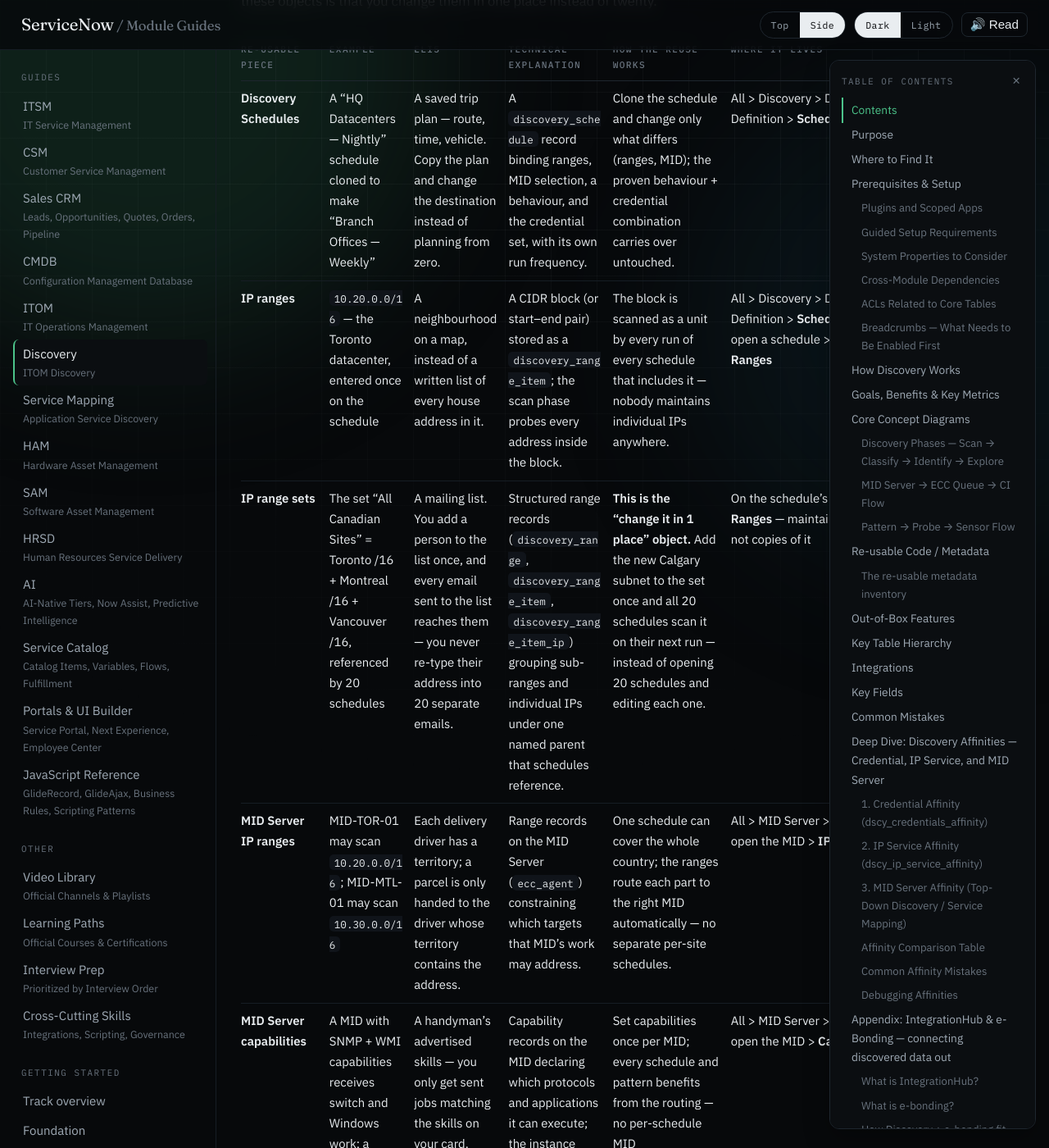
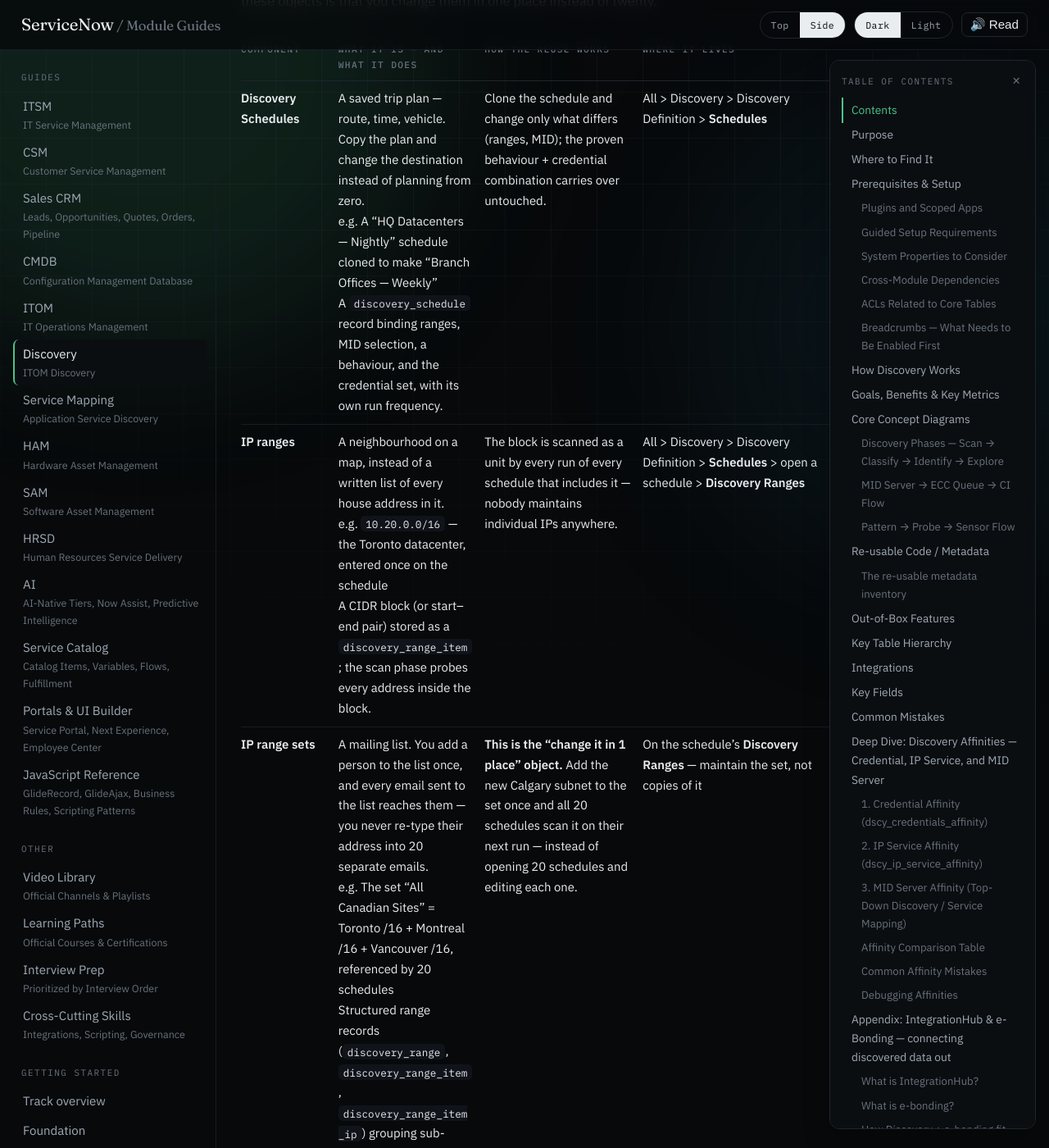
Before and after one commit to eltonaguiar/ServiceNow_Learning_TSOM-_CSM_FSM_SalesCRM_HAM_ITSM, a Jekyll site: the page built from docs/modules/discovery/discovery-guide.md, in a window 1280 px wide and 1400 px high, scrolled down 11510 px. Shown: the whole window at 82% size. Built offline with Jekyll 4.4.1, drawn with Linux system fonts in a browser that asks for light colours; our own code applies the rules of GitHub Pages for plain Markdown files; some of the changed text lies outside the part shown.

Commit message:
Restructure discovery re-usable-metadata table from 6 columns to 4
The 6-column table (16 rows of prose) rendered as unreadable 120px-wide columns.
ELI5 + example + mechanism now share one cell; content unchanged, widths readable.

```diff
--- a/docs/modules/discovery/discovery-guide.md
+++ b/docs/modules/discovery/discovery-guide.md
@@ -357,24 +357,24 @@ Navigator shortcuts worth memorizing (type in the filter box):
 
 Beyond scripts, Discovery is built from configuration records you define **once** and reuse everywhere. Every row below has the same shape: a concrete **example**, the plain-English version (**ELI5**), the **technical** version, and exactly **how the reuse works** — because the whole point of these objects is that you change them in one place instead of twenty.
 
-| Re-usable piece | Example | ELI5 | Technical explanation | How the reuse works | Where it lives |
-|---|---|---|---|---|---|
-| **Discovery Schedules** | A "HQ Datacenters — Nightly" schedule cloned to make "Branch Offices — Weekly" | A saved trip plan — route, time, vehicle. Copy the plan and change the destination instead of planning from zero. | A `discovery_schedule` record binding ranges, MID selection, a behaviour, and the credential set, with its own run frequency. | Clone the schedule and change only what differs (ranges, MID); the proven behaviour + credential combination carries over untouched. | All > Discovery > Discovery Definition > **Schedules** |
-| **IP ranges** | `10.20.0.0/16` — the Toronto datacenter, entered once on the schedule | A neighbourhood on a map, instead of a written list of every house address in it. | A CIDR block (or start–end pair) stored as a `discovery_range_item`; the scan phase probes every address inside the block. | The block is scanned as a unit by every run of every schedule that includes it — nobody maintains individual IPs anywhere. | All > Discovery > Discovery Definition > **Schedules** > open a schedule > **Discovery Ranges** |
-| **IP range sets** | The set "All Canadian Sites" = Toronto /16 + Montreal /16 + Vancouver /16, referenced by 20 schedules | A mailing list. You add a person to the list once, and every email sent to the list reaches them — you never re-type their address into 20 separate emails. | Structured range records (`discovery_range`, `discovery_range_item`, `discovery_range_item_ip`) grouping sub-ranges and individual IPs under one named parent that schedules reference. | **This is the "change it in 1 place" object.** Add the new Calgary subnet to the set once and all 20 schedules scan it on their next run — instead of opening 20 schedules and editing each one. | On the schedule's **Discovery Ranges** — maintain the set, not copies of it |
-| **MID Server IP ranges** | MID-TOR-01 may scan `10.20.0.0/16`; MID-MTL-01 may scan `10.30.0.0/16` | Each delivery driver has a territory; a parcel is only handed to the driver whose territory contains the address. | Range records on the MID Server (`ecc_agent`) constraining which targets that MID's work may address. | One schedule can cover the whole country; the ranges route each part to the right MID automatically — no separate per-site schedules. | All > MID Server > **Servers** > open the MID > **IP Ranges** |
-| **MID Server capabilities** | A MID with SNMP + WMI capabilities receives switch and Windows work; a Linux-only MID never does | A handyman's advertised skills — you only get sent jobs matching the skills on your card. | Capability records on the MID declaring which protocols and applications it can execute; the instance matches work to capabilities when assigning it. | Set capabilities once per MID; every schedule and pattern benefits from the routing — no per-schedule MID micromanagement. | All > MID Server > **Servers** > open the MID > **Capabilities** |
-| **Patterns** | The *Windows OS – Servers* pattern explores every Windows server Discovery finds, anywhere | One recipe that works in every kitchen — same steps, whatever house you are cooking in. | A `sa_pattern` definition: an identification section plus ordered steps/operations the MID executes against a target, writing CIs and relations. | Write the exploration logic once; every classifier and schedule that invokes it reuses it. Fix a parsing step once and every future run on every network is fixed. | All > Discovery > Discovery Definition > **Patterns** (Pattern Designer) |
-| **Pattern libraries** | The library step "get running processes" is called by a dozen patterns | A Lego brick used in many models — redesign the brick and every model built with it improves. | Shared, versioned step sequences in Pattern Designer, invoked from pattern steps instead of being rebuilt inside each pattern. | Change the library once; all patterns calling it pick up the change — no hunting through each pattern to patch the same logic. | Inside **Pattern Designer** (shared libraries) |
-| **Probes and sensors** | The *Windows – Installed Software* probe collects the registry data; its sensor turns it into install records | One person takes the photo, another files it — and the same pair can be assigned to any beat. | A probe (`discovery_probe`) is the MID-side collection script; the sensor is the instance-side parser that maps the returned data onto CI fields. | Define the pair once and attach it to any classifier; the same collection logic then serves every schedule that reaches that classifier. | All > Discovery > Discovery Definition > **Probes** / **Sensors** |
-| **Classifiers** | The *Windows* classifier fires when a host answers on WMI and identifies itself as Windows | A sorting hat: it looks at what answered the door and decides which rulebook applies to it. | A classification record whose trigger conditions (port-probe results, banners) select the pattern or probe set and the CI class used for exploration. | One classifier decision serves every schedule — change which pattern "Windows" uses in this one record and all schedules follow. | All > Discovery > Discovery Definition > **Classifiers** |
-| **Discovery Behaviours** | A "WMI-only" behaviour attached to ranges where firewall policy blocks SSH | A dress code for a venue: whichever event is held there, the same rules apply to everyone entering. | A `discovery_behavior` record grouping functionality definitions (which probes/patterns may run) that a schedule applies to specified ranges. | Define the behaviour once, attach it to many schedules and ranges. A policy change ("no SNMP v2 in PCI ranges") is edited in one behaviour, not in every schedule. | All > Discovery > Discovery Definition > **Behaviours** |
-| **Credentials & credential aliases** | Schedules reference the alias "Windows Domain Cred"; the credential record behind it is rotated quarterly | A name in your contacts. You tap "Mom" — if her number changes, you update the contact once, not every message thread you ever sent her. | Credential records (`discovery_credentials`) tried per target type; aliases decouple the reference from the record, so patterns and schedules point at the alias. | Rotate or replace the credential in one record; every schedule and pattern using the alias keeps working unchanged. | All > Discovery > **Credentials** · **Connections & Credential Aliases** |
-| **Credential affinities** | After MID-TOR-01 logs into 10.20.4.15 with the domain credential, the next run tries that credential first for that host | Remembering which key opened which door, so next time you don't try the whole keyring. | `dscy_credentials_affinity` rows (IP + MID + credential) written on each successful authentication and consulted before the general credential order. | The system builds this reuse itself — every successful login makes the next run faster, with zero configuration from you. | `dscy_credentials_affinity.list` (system-maintained) |
-| **IP Service Affinity** | After 10.20.4.15 is classified via SSH on port 22, future runs try SSH first instead of cycling WMI, SNMP, etc. | Remembering which door lock worked, so you don't try the wrong keyhole next time. | Controlled by `glide.discovery.ip_service_affinity` property; stores successful IP service (port/protocol + classification path) per target IP in `dscy_ip_service_affinity`. | Enabled by default — Discovery skips failed classification paths on subsequent runs, reducing scan time. | `dscy_ip_service_affinity.list` (system-maintained) |
-| **MID Server Affinity (Top-Down / Service Mapping)** | In Service Mapping or top-down discovery, the MID Server associated with a network location or prior run is preferred for subsequent discovery. | The same delivery driver knows the route — faster, avoids network zone mismatches. | Used in top-down discovery and Service Mapping (`sa_pattern` connection sections); MID Server selected by network proximity or prior association. | Configured via MID Server IP ranges and capabilities; critical for multi-zone environments to avoid cross-firewall scan attempts. | All > MID Server > **Servers** > **IP Ranges** + **Capabilities** |
-| **Identification rules (IRE identifiers)** | Windows servers are matched on `name` + `serial_number` — so the SCCM connector cannot create a second CI for a laptop Discovery already found | A bouncer checking two pieces of ID: if they match the list, you are already inside — no second entry gets created. | IRE identifier records (`cmdb_identifier` and its entries), per CI class, defining the attribute sets used to match an incoming payload to an existing CI. | One rule per class serves *every* source — Discovery, Service Graph Connectors, import sets. Change the matching once; deduplication changes everywhere, consistently. | All > Configuration > **Identification/Reconciliation** (CI Identifiers) |
-| **Discovery properties** | One timeout property governs how long every schedule waits on an unresponsive host | One thermostat for the whole house instead of a separate dial in every room. | Engine-level settings (`discovery_private_properties` and `glide.discovery.*` properties) read at run time by all schedules. | Tune once, centrally — no schedule carries its own copy of the setting to drift out of sync with the others. | All > Discovery > **Properties** · `discovery_private_properties.list` |
+| Component | What it is — and what it does | How the reuse works | Where it lives |
+|---|---|---|---|
+| **Discovery Schedules** | A saved trip plan — route, time, vehicle. Copy the plan and change the destination instead of planning from zero. <br> e.g. A "HQ Datacenters — Nightly" schedule cloned to make "Branch Offices — Weekly" <br> A `discovery_schedule` record binding ranges, MID selection, a behaviour, and the credential set, with its own run frequency. | Clone the schedule and change only what differs (ranges, MID); the proven behaviour + credential combination carries over untouched. | All > Discovery > Discovery Definition > **Schedules** |
+| **IP ranges** | A neighbourhood on a map, instead of a written list of every house address in it. <br> e.g. `10.20.0.0/16` — the Toronto datacenter, entered once on the schedule <br> A CIDR block (or start–end pair) stored as a `discovery_range_item`; the scan phase probes every address inside the block. | The block is scanned as a unit by every run of every schedule that includes it — nobody maintains individual IPs anywhere. | All > Discovery > Discovery Definition > **Schedules** > open a schedule > **Discovery Ranges** |
+| **IP range sets** | A mailing list. You add a person to the list once, and every email sent to the list reaches them — you never re-type their address into 20 separate emails. <br> e.g. The set "All Canadian Sites" = Toronto /16 + Montreal /16 + Vancouver /16, referenced by 20 schedules <br> Structured range records (`discovery_range`, `discovery_range_item`, `discovery_range_item_ip`) grouping sub-ranges and individual IPs under one named parent that schedules reference. | **This is the "change it in 1 place" object.** Add the new Calgary subnet to the set once and all 20 schedules scan it on their next run — instead of opening 20 schedules and editing each one. | On the schedule's **Discovery Ranges** — maintain the set, not copies of it |
+| **MID Server IP ranges** | Each delivery driver has a territory; a parcel is only handed to the driver whose territory contains the address. <br> e.g. MID-TOR-01 may scan `10.20.0.0/16`; MID-MTL-01 may scan `10.30.0.0/16` <br> Range records on the MID Server (`ecc_agent`) constraining which targets that MID's work may address. | One schedule can cover the whole country; the ranges route each part to the right MID automatically — no separate per-site schedules. | All > MID Server > **Servers** > open the MID > **IP Ranges** |
+| **MID Server capabilities** | A handyman's advertised skills — you only get sent jobs matching the skills on your card. <br> e.g. A MID with SNMP + WMI capabilities receives switch and Windows work; a Linux-only MID never does <br> Capability records on the MID declaring which protocols and applications it can execute; the instance matches work to capabilities when assigning it. | Set capabilities once per MID; every schedule and pattern benefits from the routing — no per-schedule MID micromanagement. | All > MID Server > **Servers** > open the MID > **Capabilities** |
+| **Patterns** | One recipe that works in every kitchen — same steps, whatever house you are cooking in. <br> e.g. The *Windows OS – Servers* pattern explores every Windows server Discovery finds, anywhere <br> A `sa_pattern` definition: an identification section plus ordered steps/operations the MID executes against a target, writing CIs and relations. | Write the exploration logic once; every classifier and schedule that invokes it reuses it. Fix a parsing step once and every future run on every network is fixed. | All > Discovery > Discovery Definition > **Patterns** (Pattern Designer) |
+| **Pattern libraries** | A Lego brick used in many models — redesign the brick and every model built with it improves. <br> e.g. The library step "get running processes" is called by a dozen patterns <br> Shared, versioned step sequences in Pattern Designer, invoked from pattern steps instead of being rebuilt inside each pattern. | Change the library once; all patterns calling it pick up the change — no hunting through each pattern to patch the same logic. | Inside **Pattern Designer** (shared libraries) |
+| **Probes and sensors** | One person takes the photo, another files it — and the same pair can be assigned to any beat. <br> e.g. The *Windows – Installed Software* probe collects the registry data; its sensor turns it into install records <br> A probe (`discovery_probe`) is the MID-side collection script; the sensor is the instance-side parser that maps the returned data onto CI fields. | Define the pair once and attach it to any classifier; the same collection logic then serves every schedule that reaches that classifier. | All > Discovery > Discovery Definition > **Probes** / **Sensors** |
+| **Classifiers** | A sorting hat: it looks at what answered the door and decides which rulebook applies to it. <br> e.g. The *Windows* classifier fires when a host answers on WMI and identifies itself as Windows <br> A classification record whose trigger conditions (port-probe results, banners) select the pattern or probe set and the CI class used for exploration. | One classifier decision serves every schedule — change which pattern "Windows" uses in this one record and all schedules follow. | All > Discovery > Discovery Definition > **Classifiers** |
+| **Discovery Behaviours** | A dress code for a venue: whichever event is held there, the same rules apply to everyone entering. <br> e.g. A "WMI-only" behaviour attached to ranges where firewall policy blocks SSH <br> A `discovery_behavior` record grouping functionality definitions (which probes/patterns may run) that a schedule applies to specified ranges. | Define the behaviour once, attach it to many schedules and ranges. A policy change ("no SNMP v2 in PCI ranges") is edited in one behaviour, not in every schedule. | All > Discovery > Discovery Definition > **Behaviours** |
+| **Credentials & credential aliases** | A name in your contacts. You tap "Mom" — if her number changes, you update the contact once, not every message thread you ever sent her. <br> e.g. Schedules reference the alias "Windows Domain Cred"; the credential record behind it is rotated quarterly <br> Credential records (`discovery_credentials`) tried per target type; aliases decouple the reference from the record, so patterns and schedules point at the alias. | Rotate or replace the credential in one record; every schedule and pattern using the alias keeps working unchanged. | All > Discovery > **Credentials** · **Connections & Credential Aliases** |
+| **Credential affinities** | Remembering which key opened which door, so next time you don't try the whole keyring. <br> e.g. After MID-TOR-01 logs into 10.20.4.15 with the domain credential, the next run tries that credential first for that host <br> `dscy_credentials_affinity` rows (IP + MID + credential) written on each successful authentication and consulted before the general credential order. | The system builds this reuse itself — every successful login makes the next run faster, with zero configuration from you. | `dscy_credentials_affinity.list` (system-maintained) |
+| **IP Service Affinity** | Remembering which door lock worked, so you don't try the wrong keyhole next time. <br> e.g. After 10.20.4.15 is classified via SSH on port 22, future runs try SSH first instead of cycling WMI, SNMP, etc. <br> Controlled by `glide.discovery.ip_service_affinity` property; stores successful IP service (port/protocol + classification path) per target IP in `dscy_ip_service_affinity`. | Enabled by default — Discovery skips failed classification paths on subsequent runs, reducing scan time. | `dscy_ip_service_affinity.list` (system-maintained) |
+| **MID Server Affinity (Top-Down / Service Mapping)** | The same delivery driver knows the route — faster, avoids network zone mismatches. <br> e.g. In Service Mapping or top-down discovery, the MID Server associated with a network location or prior run is preferred for subsequent discovery. <br> Used in top-down discovery and Service Mapping (`sa_pattern` connection sections); MID Server selected by network proximity or prior association. | Configured via MID Server IP ranges and capabilities; critical for multi-zone environments to avoid cross-firewall scan attempts. | All > MID Server > **Servers** > **IP Ranges** + **Capabilities** |
+| **Identification rules (IRE identifiers)** | A bouncer checking two pieces of ID: if they match the list, you are already inside — no second entry gets created. <br> e.g. Windows servers are matched on `name` + `serial_number` — so the SCCM connector cannot create a second CI for a laptop Discovery already found <br> IRE identifier records (`cmdb_identifier` and its entries), per CI class, defining the attribute sets used to match an incoming payload to an existing CI. | One rule per class serves *every* source — Discovery, Service Graph Connectors, import sets. Change the matching once; deduplication changes everywhere, consistently. | All > Configuration > **Identification/Reconciliation** (CI Identifiers) |
+| **Discovery properties** | One thermostat for the whole house instead of a separate dial in every room. <br> e.g. One timeout property governs how long every schedule waits on an unresponsive host <br> Engine-level settings (`discovery_private_properties` and `glide.discovery.*` properties) read at run time by all schedules. | Tune once, centrally — no schedule carries its own copy of the setting to drift out of sync with the others. | All > Discovery > **Properties** · `discovery_private_properties.list` |
 
 The pattern to notice: **schedules are the *when and where*, everything above is the *how* — and the *how* is all shared.** That is why the next deep dive (customizing a pattern) matters: change one pattern and every schedule that reaches it changes with it.
 
```
